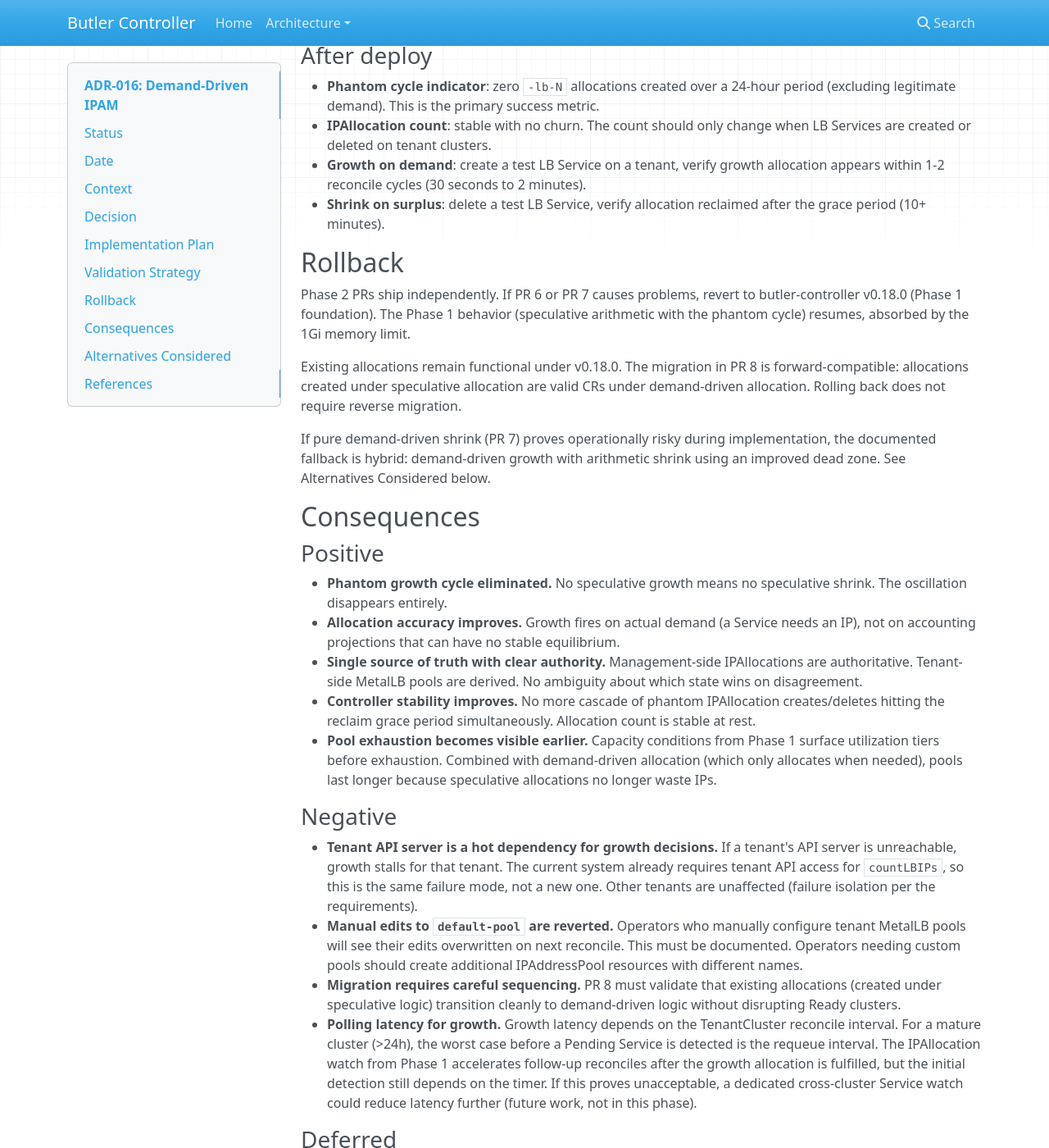
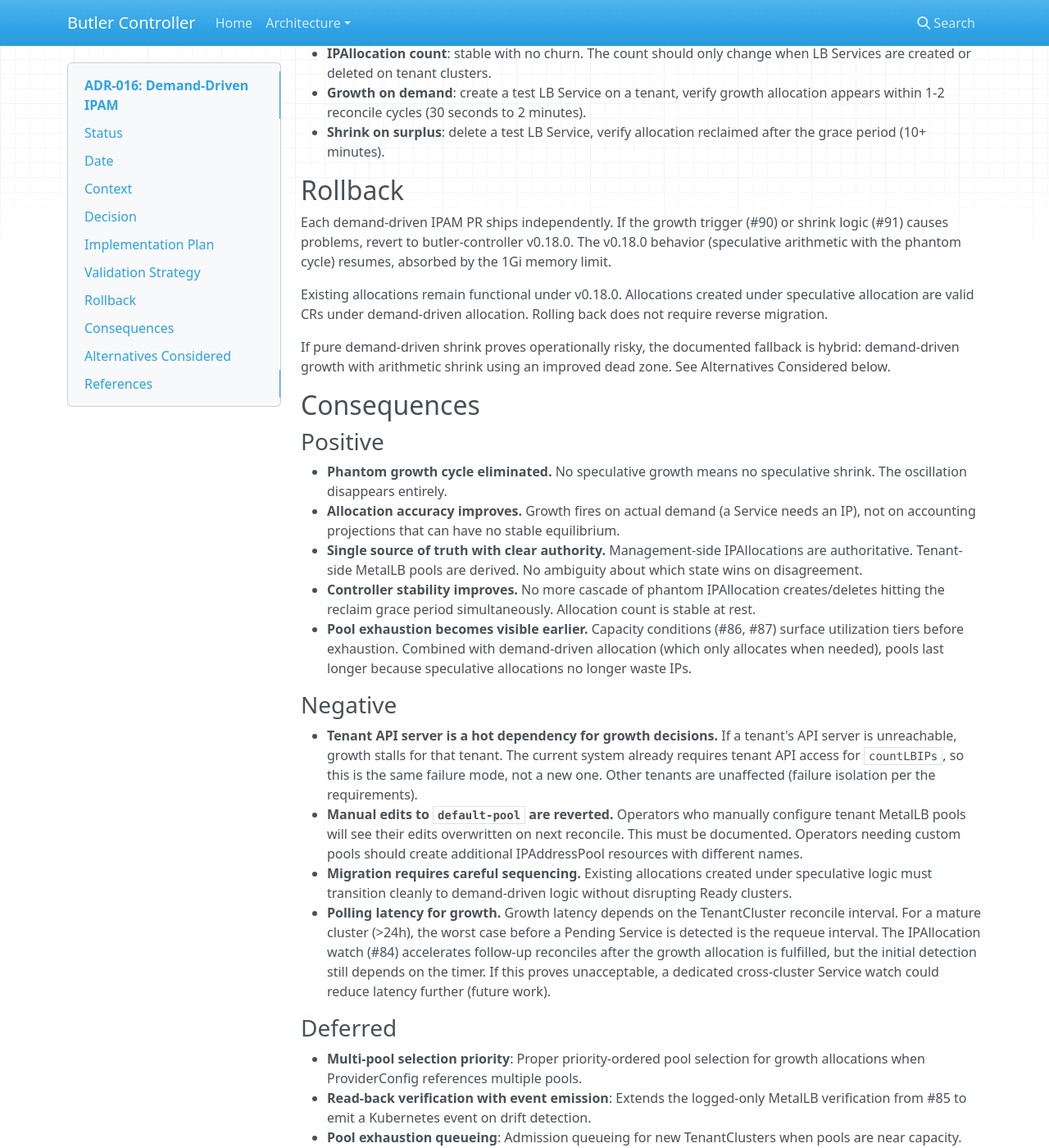
Before and after one commit to butlerdotdev/butler-controller, an MkDocs documentation site: the page built from docs/architecture/ADR-016-demand-driven-ipam.md, in a window 1280 px wide and 1400 px high, scrolled down 3850 px. Shown: the whole window at 82% size. Built offline with MkDocs 1.6.1, drawn with Linux system fonts in a browser that asks for light colours; nearby versions of some CDN libraries; some of the changed text lies outside the part shown.

Commit message:
feat(ipam): migration hardening for pre-existing allocations (#92)
Existing allocations created before demand-driven IPAM need protection
against edge cases in the new reconcile path. This adds two guards:

1. PinnedRange protection in the shrink loop. Pinned allocations are
   operator-defined (used for migration scenarios where specific IP
   ranges must be preserved) and must never be auto-released, even if
   their IPs have no matching tenant LB Service. The shrink loop now
   skips any allocation with Spec.PinnedRange set, regardless of its
   role label.

2. PinnedRange handling in role label migration. When the one-time
   migration infers role labels from allocation names, a pinned
   allocation with a growth-like name pattern (e.g., -lb-1) is now
   labeled as initial rather than growth. This prevents pinned
   allocations from becoming shrink-eligible through the name-based
   inference path.

Also updates ADR-016 to Accepted status, replaces plan-internal
sequencing references with concrete PR numbers, and adds references
to the demand-driven PRs (#89, #90, #91).

Idempotent on re-run. No existing allocations are modified or
disrupted.

Refs butler-controller#83.

Co-authored-by: Andrew Bagan <andrew.bagan-2@corteva.com>

```diff
--- a/docs/architecture/ADR-016-demand-driven-ipam.md
+++ b/docs/architecture/ADR-016-demand-driven-ipam.md
@@ -24,16 +24,16 @@ Growth fires when `availableIPs < 1`. Shrink fires when `availableIPs >= growthI
 
 A 1Gi memory limit on the controller absorbs the burst allocation patterns this cycle creates, but the underlying bug persists.
 
-### Phase 1 foundation
+### Foundation work
 
-Phase 1 of the IPAM redesign shipped in butler-controller v0.18.0 (#84, #85, #86, #87). It addressed infrastructure gaps without changing allocation behavior:
+Several infrastructure improvements shipped in butler-controller v0.18.0 (#84, #85, #86, #87) to address gaps without changing allocation behavior:
 
 - **IPAllocation watch on TenantCluster controller** (#84): Eliminated the 1-15 minute propagation delay for IPAllocation state changes. The TenantCluster controller now reacts to allocation changes within seconds rather than waiting for timer-based requeue.
 - **Dynamic client for MetalLB sync** (#85): Replaced the kubectl subprocess with server-side apply via a dynamic client. Adds timeout, retry with exponential backoff, and read-back verification.
 - **Tiered capacity events** (#86): Rate-limited events at 70%, 85%, and 95% utilization with recovery events. Replaces the previous behavior of emitting an event every 60 seconds above 80%.
 - **Capacity status conditions** (#87): Always-present `CapacityWarning`, `CapacityCritical`, and `CapacityExhausted` conditions on NetworkPool, consumable by kubectl, ArgoCD, Flux, and butler-console.
 
-Phase 1 improved observability and propagation speed. Phase 2, described by this ADR, addresses the root cause: the allocation trigger model.
+These improvements addressed observability and propagation speed. This ADR addresses the root cause: the allocation trigger model.
 
 ### Root problem
 
@@ -69,7 +69,7 @@ This follows the standard Kubernetes pattern: desired state in CRs, controllers
 
 **Drift correction.** On every MetalLB sync, the controller computes the expected pool state from IPAllocations and applies it to the tenant. If the tenant pool has been manually edited, the edit is overwritten. Operators who need custom MetalLB pools should create separate IPAddressPool resources with different names, not modify `default-pool`.
 
-Phase 1 already established the mechanism for this: PR #85 introduced server-side apply with the `butler-controller/ipam` field manager and `Force: true`, which overwrites fields managed by other actors. Phase 2 formalizes this as the authority model.
+The mechanism for this already exists: #85 introduced server-side apply with the `butler-controller/ipam` field manager and `Force: true`, which overwrites fields managed by other actors. This ADR formalizes that behavior as the authority model.
 
 ### 3. State recovery: full reconciliation from source with startup sweep
 
@@ -81,23 +81,21 @@ The startup sweep is rate-limited via the existing `MaxConcurrentReconciles` set
 
 ## Implementation Plan
 
-Phase 2 ships as four sequential PRs in butler-controller. Each builds on the previous but is independently deployable. The detailed per-PR specifications are in the IPAM Redesign Plan (Phase 5, PRs 5-8).
+The demand-driven IPAM changes ship as four sequential PRs in butler-controller. Each builds on the previous but is independently deployable.
 
-**PR 5: Tenant LB Service watch infrastructure.** Extends the existing tenant client with a structured Service inventory. Plumbing only, no behavior change. Required before PR 6.
+**Tenant LB Service inventory** (#89): Extends the existing tenant client with a structured Service inventory. Plumbing only, no behavior change. Required before the demand-driven growth trigger.
 
-**PR 6: Demand-driven growth.** Replaces the `availableIPs < 1` trigger with "any LB Service Pending without externalIP." Uses the Service inventory from PR 5. Batch assessment: count all Pending Services, allocate enough IPs for all in one growth event. The old shrink logic stays temporarily.
+**Demand-driven growth** (#90): Replaces the `availableIPs < 1` trigger with "any LB Service Pending without externalIP." Uses the Service inventory from #89. Batch assessment: count all Pending Services, allocate enough IPs for all in one growth event. The old shrink logic stays temporarily.
 
-**PR 7: Demand-driven shrink.** Replaces arithmetic shrink with "allocated IPs with no matching Service for sustained grace period." This eliminates the phantom growth cycle entirely. Configurable grace period (default 10 minutes).
+**Demand-driven shrink** (#91): Replaces arithmetic shrink with "allocated IPs with no matching Service for sustained grace period." This eliminates the phantom growth cycle entirely. Configurable grace period (default 10 minutes).
 
-**PR 8: Migration logic for existing allocations.** Ensures existing allocations created under speculative allocation remain valid under demand-driven allocation. Existing clusters are not disrupted during rollout. Idempotent on re-run.
-
-The sequence matters: PR 5 is a no-op behavior change; PR 6 changes the growth trigger; PR 7 eliminates the phantom cycle; PR 8 handles migration edge cases.
+**Migration hardening**: Ensures existing allocations created under speculative allocation remain valid under demand-driven allocation. Adds PinnedRange protection to the shrink path. Existing clusters are not disrupted during rollout. Idempotent on re-run.
 
 ## Validation Strategy
 
 ### Before merge
 
-Local validation against the Company 1 management cluster, following the same pattern Phase 1 used: scale the deployed controller to 0 replicas, run the local controller binary with `--leader-elect=false`, validate, then restore the deployed controller.
+Local validation against the Company 1 management cluster: scale the deployed controller to 0 replicas, run the local controller binary with `--leader-elect=false`, validate, then restore the deployed controller.
 
 Specific validation criteria:
 
@@ -115,11 +113,11 @@ Specific validation criteria:
 
 ## Rollback
 
-Phase 2 PRs ship independently. If PR 6 or PR 7 causes problems, revert to butler-controller v0.18.0 (Phase 1 foundation). The Phase 1 behavior (speculative arithmetic with the phantom cycle) resumes, absorbed by the 1Gi memory limit.
+Each demand-driven IPAM PR ships independently. If the growth trigger (#90) or shrink logic (#91) causes problems, revert to butler-controller v0.18.0. The v0.18.0 behavior (speculative arithmetic with the phantom cycle) resumes, absorbed by the 1Gi memory limit.
 
-Existing allocations remain functional under v0.18.0. The migration in PR 8 is forward-compatible: allocations created under speculative allocation are valid CRs under demand-driven allocation. Rolling back does not require reverse migration.
+Existing allocations remain functional under v0.18.0. Allocations created under speculative allocation are valid CRs under demand-driven allocation. Rolling back does not require reverse migration.
 
-If pure demand-driven shrink (PR 7) proves operationally risky during implementation, the documented fallback is hybrid: demand-driven growth with arithmetic shrink using an improved dead zone. See Alternatives Considered below.
+If pure demand-driven shrink proves operationally risky, the documented fallback is hybrid: demand-driven growth with arithmetic shrink using an improved dead zone. See Alternatives Considered below.
 
 ## Consequences
 
@@ -129,23 +127,23 @@ If pure demand-driven shrink (PR 7) proves operationally risky during implementa
 - **Allocation accuracy improves.** Growth fires on actual demand (a Service needs an IP), not on accounting projections that can have no stable equilibrium.
 - **Single source of truth with clear authority.** Management-side IPAllocations are authoritative. Tenant-side MetalLB pools are derived. No ambiguity about which state wins on disagreement.
 - **Controller stability improves.** No more cascade of phantom IPAllocation creates/deletes hitting the reclaim grace period simultaneously. Allocation count is stable at rest.
-- **Pool exhaustion becomes visible earlier.** Capacity conditions from Phase 1 surface utilization tiers before exhaustion. Combined with demand-driven allocation (which only allocates when needed), pools last longer because speculative allocations no longer waste IPs.
+- **Pool exhaustion becomes visible earlier.** Capacity conditions (#86, #87) surface utilization tiers before exhaustion. Combined with demand-driven allocation (which only allocates when needed), pools last longer because speculative allocations no longer waste IPs.
 
 ### Negative
 
 - **Tenant API server is a hot dependency for growth decisions.** If a tenant's API server is unreachable, growth stalls for that tenant. The current system already requires tenant API access for `countLBIPs`, so this is the same failure mode, not a new one. Other tenants are unaffected (failure isolation per the requirements).
 - **Manual edits to `default-pool` are reverted.** Operators who manually configure tenant MetalLB pools will see their edits overwritten on next reconcile. This must be documented. Operators needing custom pools should create additional IPAddressPool resources with different names.
-- **Migration requires careful sequencing.** PR 8 must validate that existing allocations (created under speculative logic) transition cleanly to demand-driven logic without disrupting Ready clusters.
-- **Polling latency for growth.** Growth latency depends on the TenantCluster reconcile interval. For a mature cluster (>24h), the worst case before a Pending Service is detected is the requeue interval. The IPAllocation watch from Phase 1 accelerates follow-up reconciles after the growth allocation is fulfilled, but the initial detection still depends on the timer. If this proves unacceptable, a dedicated cross-cluster Service watch could reduce latency further (future work, not in this phase).
+- **Migration requires careful sequencing.** Existing allocations created under speculative logic must transition cleanly to demand-driven logic without disrupting Ready clusters.
+- **Polling latency for growth.** Growth latency depends on the TenantCluster reconcile interval. For a mature cluster (>24h), the worst case before a Pending Service is detected is the requeue interval. The IPAllocation watch (#84) accelerates follow-up reconciles after the growth allocation is fulfilled, but the initial detection still depends on the timer. If this proves unacceptable, a dedicated cross-cluster Service watch could reduce latency further (future work).
 
 ### Deferred
 
-- **Multi-pool selection priority** (Phase 3 PR 11): Proper priority-ordered pool selection for growth allocations when ProviderConfig references multiple pools.
-- **Read-back verification with event emission** (Phase 3 PR 10): Extends Phase 1's logged-only MetalLB verification to emit a Kubernetes event on drift detection.
-- **Pool exhaustion queueing**: Admission queueing for new TenantClusters when pools are near capacity. Deferred unless pool exhaustion becomes a recurring operational problem despite tiered advance warning from Phase 1 conditions.
+- **Multi-pool selection priority**: Proper priority-ordered pool selection for growth allocations when ProviderConfig references multiple pools.
+- **Read-back verification with event emission**: Extends the logged-only MetalLB verification from #85 to emit a Kubernetes event on drift detection.
+- **Pool exhaustion queueing**: Admission queueing for new TenantClusters when pools are near capacity. Deferred unless pool exhaustion becomes a recurring operational problem despite tiered advance warning from capacity conditions.
 - **Drift detection checkpointing**: Persistent snapshots of expected-vs-actual state per tenant. Deferred unless operator-driven drift becomes a recurring support issue.
 - **IPv6 support**: All current on-prem providers use IPv4. Explicitly out of scope.
-- **Optional butler-ipam-metrics addon**: Prometheus-specific metrics endpoint, PrometheusRule, ServiceMonitor, and Grafana dashboard. Opt-in addon for operators using prometheus-operator. Butler core remains stack-agnostic (Phase 4, future).
+- **Optional butler-ipam-metrics addon**: Prometheus-specific metrics endpoint, PrometheusRule, ServiceMonitor, and Grafana dashboard. Opt-in addon for operators using prometheus-operator. Butler core remains stack-agnostic.
 
 ## Alternatives Considered
 
@@ -155,7 +153,7 @@ Growth is demand-driven (same as the decision above), but shrink uses improved a
 
 **Why not chosen as the primary approach:** The dead zone fixes the symptom (oscillation) but preserves the split source of truth for shrink decisions. Management-side accounting still mixes with tenant-side data. Pure demand-driven eliminates the speculative-allocation category of bug entirely.
 
-**Retained as fallback:** If pure demand-driven shrink proves operationally risky during PR 7 implementation (e.g., tenant-side Service inventory is unreliable for shrink decisions), hybrid is the documented fallback. The growth side is identical; only the shrink trigger changes.
+**Retained as fallback:** If pure demand-driven shrink proves operationally risky (e.g., tenant-side Service inventory is unreliable for shrink decisions), hybrid is the documented fallback. The growth side is identical; only the shrink trigger changes.
 
 ### Authority model: tenant authoritative, management derived
 
@@ -173,5 +171,5 @@ Both management and tenant can be modified independently. Reconciliation detects
 
 - [ADR-008: Enterprise Networking and IPAM](ADR-008-enterprise-networking-ipam.md): Established the PVC/PV pattern, bitmap allocator, and NetworkPool/IPAllocation CRDs that this ADR builds on.
 - [butler-controller#83](https://github.com/butlerdotdev/butler-controller/issues/83): Tracking issue for the IPAM redesign.
-- Phase 1 PRs (foundation): [#84](https://github.com/butlerdotdev/butler-controller/pull/84) (IPAllocation watch), [#85](https://github.com/butlerdotdev/butler-controller/pull/85) (dynamic MetalLB client), [#86](https://github.com/butlerdotdev/butler-controller/pull/86) (tiered events), [#87](https://github.com/butlerdotdev/butler-controller/pull/87) (capacity conditions).
-- IPAM Redesign Plan: Working document containing the full current-state inventory, problems catalog (10 items with severity assessment), requirements, architectural premises, and five architecture decisions with implementation sequencing. Source material for this ADR.
+- Foundation PRs: [#84](https://github.com/butlerdotdev/butler-controller/pull/84) (IPAllocation watch), [#85](https://github.com/butlerdotdev/butler-controller/pull/85) (dynamic MetalLB client), [#86](https://github.com/butlerdotdev/butler-controller/pull/86) (tiered events), [#87](https://github.com/butlerdotdev/butler-controller/pull/87) (capacity conditions).
+- Demand-driven PRs: [#89](https://github.com/butlerdotdev/butler-controller/pull/89) (Service inventory), [#90](https://github.com/butlerdotdev/butler-controller/pull/90) (demand-driven growth), [#91](https://github.com/butlerdotdev/butler-controller/pull/91) (demand-driven shrink).
```
Also changed, not shown: other parts of docs/architecture/ADR-016-demand-driven-ipam.md (+1 -1 lines), 2 other files.
